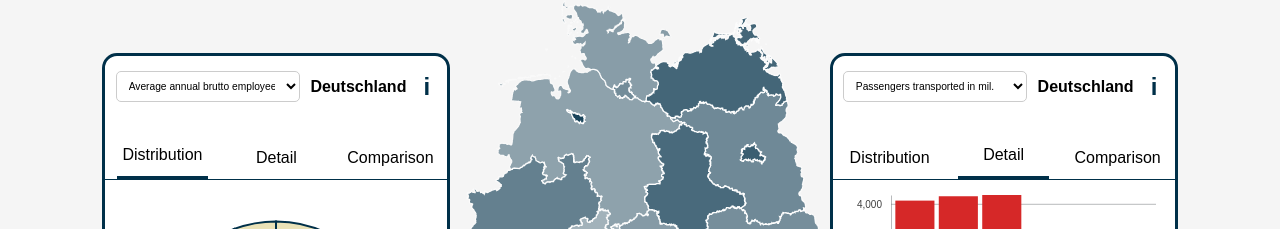
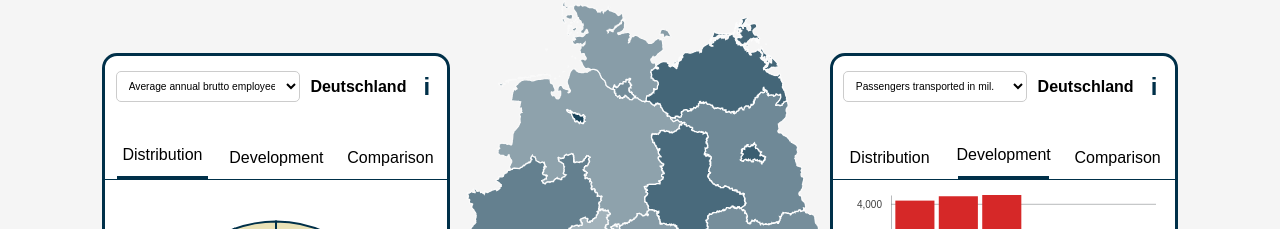
Before and after one commit to uzerterter/visualistation, a SvelteKit app: page / in a window 1280 px wide. Shown: the part 84-313 px from the top of the page. Built offline with nearby package versions, Linux system fonts and the light colour scheme.

Commit message:
change "Detail" tab to "Development"

```diff
--- a/src/routes/+page.svelte
+++ b/src/routes/+page.svelte
@@ -134,7 +134,7 @@
 
                 Distribution: Distribution of data in germany, with possible highlighting of e.g. bavaria.
 
-                Detail: Shows development of e.g. the unemployment rate of bavaria over the years 2017-2022.
+                Development: Shows development of e.g. the unemployment rate of bavaria over the years 2017-2022.
 
                 Comparison: Comparison between different means of public transportation in e.g. bavaria." />
                 </div>
@@ -148,7 +148,7 @@
 					</li>
 					<li>
 						<button on:click={() => handleTabChangeLeftViz('bar')} class:selected={selectedTabLeftViz === 'bar'}>
-							Detail
+							Development
 						</button>
 					</li>
 					<li>
@@ -285,7 +285,7 @@
 
 					Distribution: Distribution of e.g. transported passengers per Train between germany's federal states.
 
-					Detail: Shows development of e.g. transported passengers per train for bavaria from 2017-2022.
+					Development: Shows development of e.g. transported passengers per train for bavaria from 2017-2022.
 
 					Comparison: Shows e.g. number of transported passengers of all federal states in relation to bavaria." />
                 </div>
@@ -299,7 +299,7 @@
 					</li>
 					<li>
 						<button on:click={() => handleTabChangeRightViz('bar')} class:selected={selectedTabRightViz === 'bar'}>
-							Detail
+							Development
 						</button>
 					</li>
 					<li>
```
